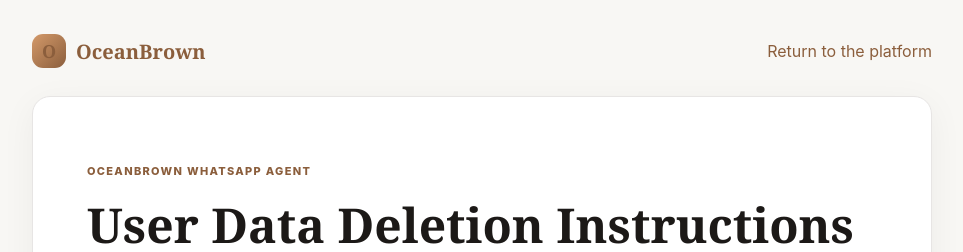
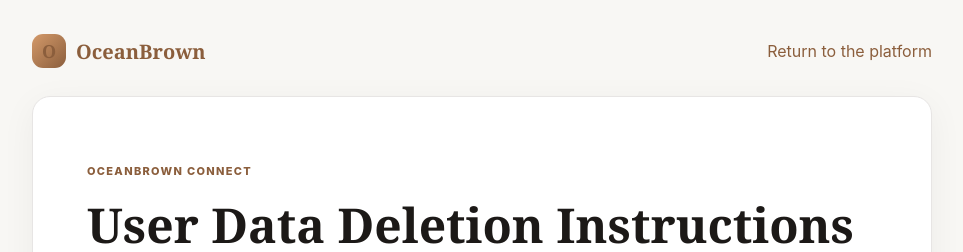
Before and after one commit to Ous39/whatsapp-chatbot, a Next.js app in the folder apps/web/: page /data-deletion in a window 1280 px wide. Shown: the top 252 px of the page, without its empty margins (158-1121 px from the left). Built offline with nearby package versions, Linux system fonts and the light colour scheme.

Commit message:
Rename product to OceanBrown Connect

```diff
--- a/apps/web/components/LegalPage.tsx
+++ b/apps/web/components/LegalPage.tsx
@@ -7,7 +7,7 @@
       <Link href="/">Return to the platform</Link>
     </header>
     <article className="legal-card">
-      <p className="legal-kicker">OceanBrown WhatsApp Agent</p>
+      <p className="legal-kicker">OceanBrown Connect</p>
       <h1>{title}</h1>
       <p className="muted">Last updated: {updated}</p>
       {children}
```
